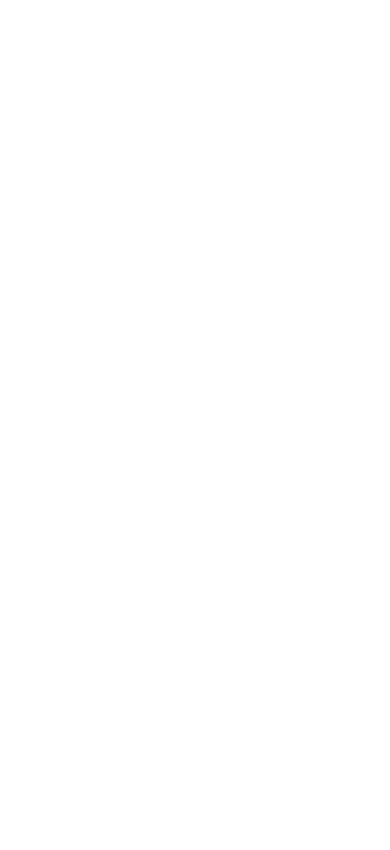
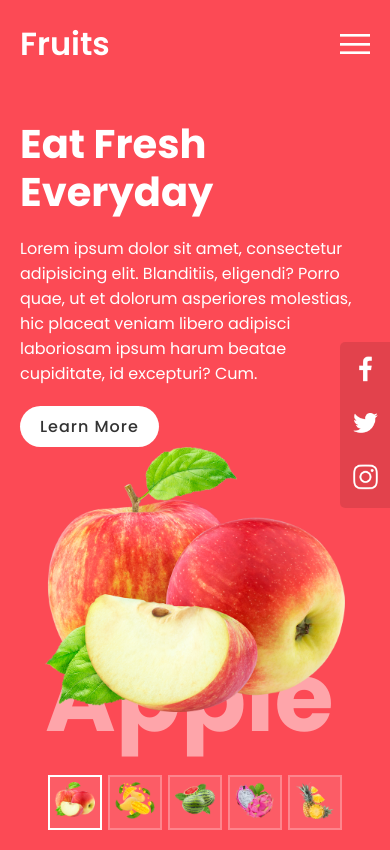
Before and after one commit to axzid/fruits-landing-page, a plain HTML site: page index.html in a window 390 px wide. Drawn offline with Linux system fonts and the light colour scheme.

Commit message:
responsive web buah

```diff
--- /dev/null
+++ b/css/style.css
@@ -0,0 +1,317 @@
+@import url('https://fonts.googleapis.com/css?family=Poppins:200,300,400,500,600,700,800,900&display=swap');
+
+*{
+    margin: 0;
+    padding: 0;
+    box-sizing: border-box;
+    font-family: Poppins;
+
+}
+section
+{
+    position: relative;
+    width: 100%;
+    min-height: 100vh;
+    padding: 100px;
+    display: flex;
+    justify-content: center;
+    align-items: center;
+    overflow-x: hidden;
+}
+.bg
+{
+    position: absolute;
+    top: 0;
+    left: 0;
+    width: 100%;
+    height: 100%;
+    background: #fc4a55;
+    transition: 0.5s;
+}
+.bg::before
+{
+    content: '';
+    position: absolute;
+    top: 0;
+    left: 0;
+    width: 80%;
+    height: 100%;
+    background: rgba(0,0,0,0.1);
+
+
+ }
+ header
+ {
+     position: absolute;
+     top: 0;
+     left: 0;
+     width: 100%;
+     padding: 20px 100px;
+     display: flex;
+     justify-content: space-between;
+     align-items: center;
+ }
+ header .logo
+ {
+     position: relative;
+     font-weight: 600;
+     color: #fff;
+     text-decoration: none;
+     font-size: 2em;
+
+ }
+ header .navigation
+ {
+     position: relative;
+     display: flex;
+ }
+ header .navigation li {
+     list-style: none;
+ }
+ header .navigation li a {
+     display: inline-block;
+     color: #fff;
+     font-weight: 400;
+     margin-left: 10px;
+     padding: 8px 15px;
+     border-radius: 40px;
+     text-decoration: none;
+ }
+ header .navigation li  a.active,
+ header .navigation li  a:hover
+ {
+     background: #fff;
+     color: #333;
+
+ }
+.content{
+    position: relative;
+    width: 100%;
+    display: flex;
+    justify-content: center;
+    align-items: center;
+}
+.content .textBox {
+    position: relative;
+    max-width: 600px;
+
+}
+.content .textBox h2{
+    color: #fff;
+    font-size: 4em;
+    line-height: 1.2em;
+    font-weight: 700;
+
+}
+.content .textBox p {
+    color: #fff;
+    margin-top: 20px;
+}
+.content .textBox a {
+    display: inline-block;
+    margin-top: 20px;
+    padding: 8px 20px;
+    background: #fff;
+    color: #333;
+    border-radius: 40px;
+    font-weight: 500;
+    letter-spacing: 1px;
+    text-decoration: none;
+
+}
+.content  .imgBox
+{
+    position: relative;
+    z-index: 1;
+    width: 600px;
+    display: flex;
+    justify-content: flex-end;
+
+
+}
+.content .imgBox img{
+    max-width: 400px;
+}
+.thumb{
+    position: absolute;
+    left: 50%;
+    bottom: 20px;
+    transform: translateX(-50%);
+    display: flex;
+}
+.thumb li
+{
+    list-style: none;
+    display: inline-block;
+    margin: 0 10px;
+    cursor: pointer;
+    transition: 0.5s;
+    height: 70px;
+    background: rgba(255,255,255,0.1);
+    padding: 5px;
+    border: 2px solid rgba(255,255,255,0.25);
+
+}
+.thumb li.active
+{
+    border: 2px solid rgba(255,255,255,1);
+}
+.thumb li::before
+{
+    position: absolute;
+    top: -200px;
+    left: -100px;
+    content: attr(data-text);
+    white-space: nowrap;
+    font-size: 8em;
+    color: rgba(255,255,255,0.5);
+    opacity: 0;
+    font-weight: 700;
+    pointer-events: none;
+
+
+}
+.thumb li.active::before
+{
+    opacity: 1;
+
+}
+.thumb li img
+{
+    max-width: 50px;
+}
+.sci
+{
+    position: absolute;
+    top: 50%;
+    transform: translateY(-50%);
+    right: 30px;
+    display: flex;
+    justify-content: center;
+    align-items: center;
+    flex-direction: column;
+}
+.sci li
+{
+    list-style: none;
+
+}
+.sci li a
+{
+    display: inline-block;
+    margin: 5px 0;
+    transform: scale(0.6);
+    filter: invert(1);
+}
+/* kita akan membuat website nya responsive  */
+@media (max-width: 991px){
+    .bg::before
+    {
+        display: none;
+    }
+    header
+    {
+        padding: 20px;
+    }
+    section
+    {
+        padding: 20px;
+        padding-bottom: 120px;
+    }
+    .content
+    {
+        flex-direction: column;
+        margin-top: 100px;
+    }
+    .content .textBox {
+        max-width: 100%;
+    }
+    .content .textBox h2
+    {
+        font-size: 2.5em;
+        margin-bottom: 15px;
+
+    }
+    .content .imgBox
+    {
+        max-width: 100%;
+        justify-content: center;
+
+
+    }
+    .content .imgBox img
+    {
+        max-width: 300px;
+    }
+    .thumb li
+    {
+        margin: 0 3px;
+        height: 55px;
+    }
+    .thumb li img
+    {
+        max-width: 40px;
+    }
+    .thumb li::before
+    {
+        position: absolute;
+        top: -150px;
+        left: 0;
+        font-size: 6em;
+    }
+    .sci
+    {
+        background: rgba(0,0,0,0.1);
+        right: 0;
+        width: 50px;
+        border-top-left-radius: 5px;
+        border-bottom-left-radius: 5px;
+
+    }
+    header .navigation
+    {
+        display: none;
+    }
+    header .navigation.active
+    {
+        position: fixed;
+        top: 0;
+        left: 0;
+        width: 100%;
+        height: 100%;
+        display: flex;
+        justify-content: center;
+        align-items: center;
+        background-color: #fc4a55;
+        flex-direction: column;
+        z-index: 10;
+    }
+    header .navigation li a
+    {
+        font-size: 1.2em;
+        margin: 5px 0px;
+    }
+    .toggle
+    {
+        position: relative;
+        width: 30px;
+        height: 30px;
+        cursor: pointer;
+        background: url(../images/menu.png);
+        background-size: 30px;
+        background-position: center;
+        background-repeat: no-repeat;
+        z-index: 10000;
+    }
+    .toggle.active
+    {
+        position: fixed;
+        right: 20px;
+        background: url(../images/close.png);
+        background-size:25px ;
+        background-position: center;
+        background-repeat: no-repeat;
+
+    }
+
+}
--- a/index.html
+++ b/index.html
@@ -5,8 +5,78 @@
     <meta http-equiv="X-UA-Compatible" content="IE=edge">
     <meta name="viewport" content="width=device-width, initial-scale=1.0">
     <title>web ke dua </title>
+    <link rel="stylesheet" href="css/style.css">
 </head>
 <body>
+    <section>
+        <div class="bg"></div>
+        <header>
+            <a href="#" class="logo">Fruits</a>
+            <div class="toggle"></div>
+            <ul class="navigation">
+                <li><a href="#" class="active">Home</a></li>
+                <li><a href="#">Menu</a></li>
+                <li><a href="#">What's new</a></li>
+                <li><a href="#">Contact</a></li>
+            </ul>
+        </header>
+        <div class="content">
+            <div class="textBox">
+                <h2>Eat Fresh Everyday</h2>
+                <p>Lorem ipsum dolor sit amet, consectetur adipisicing elit. Blanditiis, eligendi? Porro quae, ut et dolorum asperiores molestias, hic placeat veniam libero adipisci laboriosam ipsum harum beatae cupiditate, id excepturi? Cum.</p>
+                <a href="#">Learn More</a>
+            </div>
+                <div class="imgBox">
+                    <img src="images/apple.png" class="fruits" >
+                </div>
+        </div>
+        <ul class="thumb">
+            <li data-text="Apple" class="active"><img src="images/apple.png" alt="" onclick="imgSlider('images/apple.png'); changeBgColor('#fc4a55')"></li>
+            <li data-text="Mango"><img src="images/mango.png" alt="" onclick="imgSlider('images/mango.png'); changeBgColor('#ffcc02')"></li>
+            <li data-text="Watermelon"><img src="images/watermelon.png" alt=""onclick="imgSlider('images/watermelon.png'); changeBgColor('#92ba3c')"></li>
+            <li data-text="Dragon Fruits"><img src="images/dragonFruits.png" alt=""onclick="imgSlider('images/dragonFruits.png'); changeBgColor('#fb6cb2')"></li>
+            <li data-text="PineApple"><img src="images/pineApple.png" alt=""onclick="imgSlider('images/pineApple.png'); changeBgColor('#ffb42b')"></li>
+
+        </ul>
+        <ul class="sci">
+            <li><a href=""><img src="images/facebook.png" alt="o"></a></li>
+            <li><a href=""><img src="images/twitter.png" alt="o"></a></li>
+            <li><a href=""><img src="images/instagram.png" alt="o"></a></li>
+
+        </ul>
+    </section>
+    <script>
+        //toggle active
+        let menuToggle = document.querySelector('.toggle');
+        let navigation = document.querySelector('.navigation');
+        menuToggle.onclick = function(){
+            menuToggle.classList.toggle('active');
+            navigation.classList.toggle('active');
+
+        }
+        //merubah gambar jika di clik
+        function imgSlider(anything){
+            document.querySelector('.fruits').src = anything;
+        }
+        //merubah warna background
+        function changeBgColor(color){
+            const bg = document.querySelector('.bg');
+            bg.style.background = color;
+        }
+
+
+        //menambahkan class actve jika thumbnail di pilih
+        let el = document.querySelectorAll('.thumb li');
+        for (let i=0; i< el.length; i++){
+            el[i].onclick = function(){
+                var c = 0;
+                while (c < el.length ){
+                    el[c++].className = 'check';
+                }
+                el[i].className = 'check active';
+            }
+        }
+    </script>
 
 </body>
 </html>
```
Also changed, not shown: images/apple.png (added), images/close.png (added), images/dragonFruits.png (added), images/facebook.png (added), images/instagram.png (added), images/mango.png (added), images/menu.png (added), images/pineApple.png (added), images/twitter.png (added), images/watermelon.png (added).
